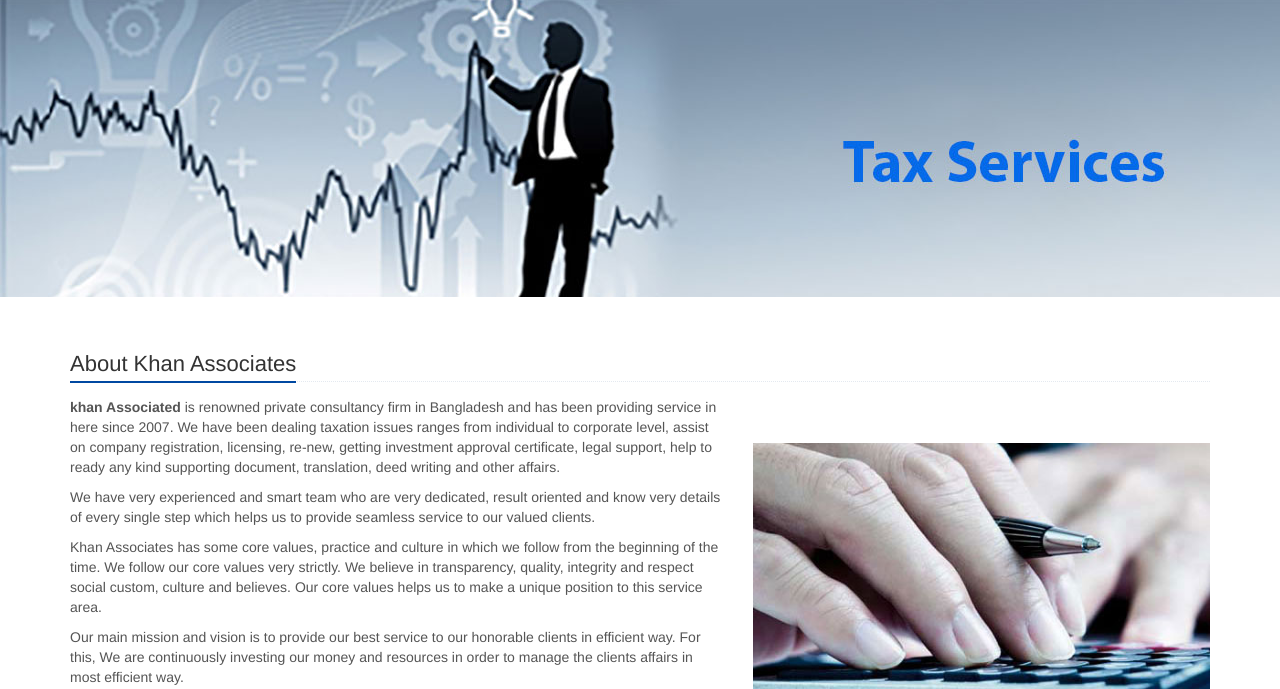
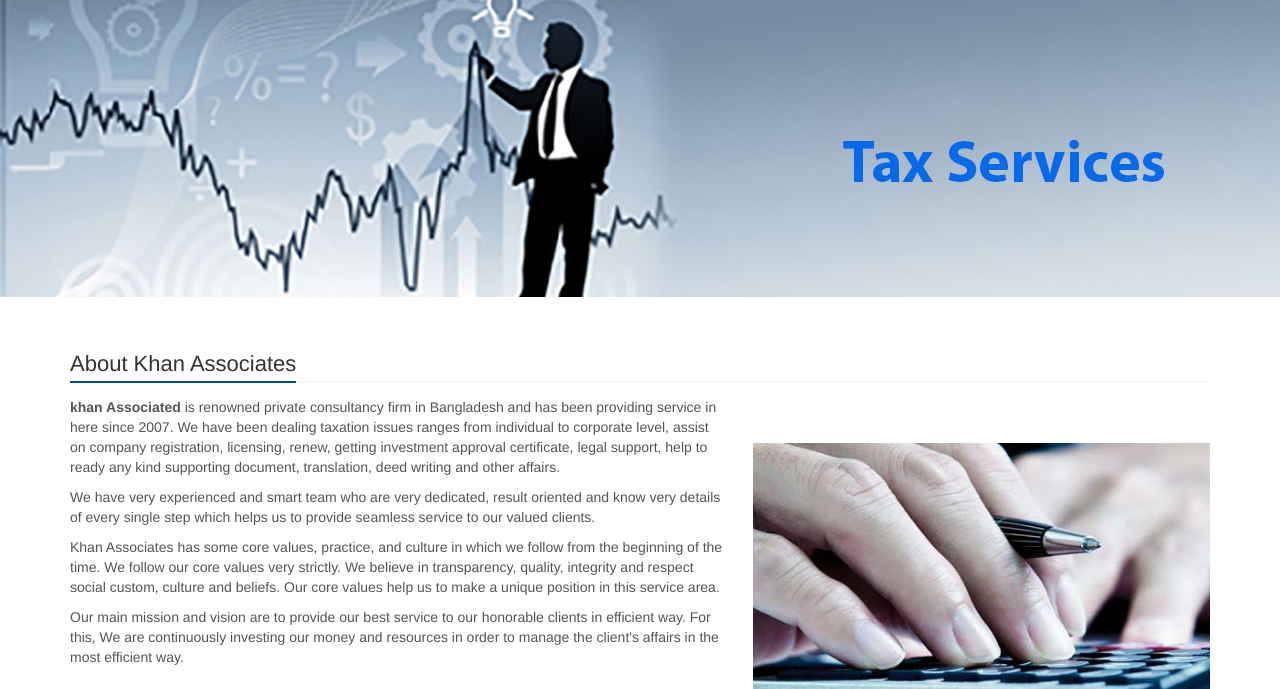
Before and after one commit to TheAhmadSharif/khan, a plain HTML site: page about-us.html in a window 1280 px wide. Shown: the part 111-800 px from the top of the page. Drawn offline with nearby package versions, Linux system fonts and the light colour scheme.

Commit message:
Grammer and spelling correction

```diff
--- a/about-us.html
+++ b/about-us.html
@@ -114,20 +114,18 @@
                     <div class="col-md-7">
 
                         <p>
-                            <strong>khan Associated</strong> is renowned private consultancy firm in Bangladesh and has been providing service in here since 2007. We have been dealing taxation issues ranges from individual to corporate level, assist on company registration, licensing, re-new, getting investment approval certificate, legal support, help to ready any kind supporting document, translation, deed writing and other affairs.</p>
+                            <strong>khan Associated</strong> is renowned private consultancy firm in Bangladesh and has been providing service in here since 2007. We have been dealing taxation issues ranges from individual to corporate level, assist on company registration, licensing, renew, getting investment approval certificate, legal support, help to ready any kind supporting document, translation, deed writing and other affairs.</p>
 
                             <p>
                                 We have very experienced and smart team who are very dedicated, result oriented and know very details of every single step which helps us to provide seamless service to our valued clients.
                             </p>
                             <p>
-                                Khan Associates has some core values, practice and culture in which we follow from the beginning of the time. We follow our core values very strictly. We believe in transparency, quality, integrity and respect social custom, culture and believes.
-                                Our core values helps us to make a unique position to this service area.
+                               Khan Associates has some core values, practice, and culture in which we follow from the beginning of the time. We follow our core values very strictly. We believe in transparency, quality, integrity and respect social custom, culture and beliefs. Our core values help us to make a unique position in this service area.
                             </p>
 
                              <p>
-                                Our main mission and vision is to provide our best service to our honorable clients in efficient way. For this, We are continuously investing our money and resources in order to manage the clients affairs in most efficient way.
+                                Our main mission and vision are to provide our best service to our honorable clients in efficient way. For this, We are continuously investing our money and resources in order to manage the client's affairs in the most efficient way.
                             </p>
-
 
 
 
```
Also changed, not shown: index.html (+3 -3 lines).
